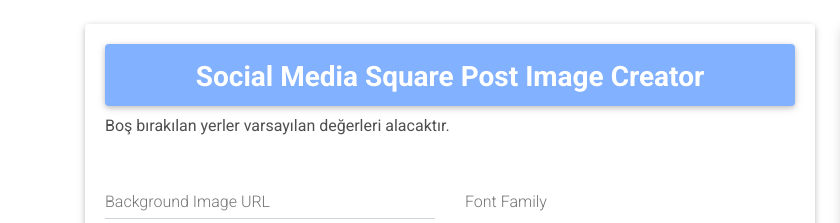
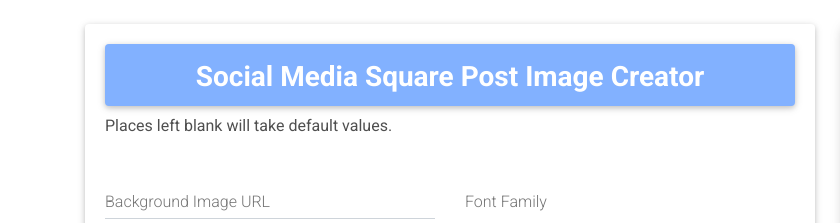
Before and after one commit to yavuzceliker/InstagramPostImageMaker, a plain HTML site: page index.html in a window 1280 px wide. Shown: the top 223 px of the page, 0-840 px from the left. Drawn offline with nearby package versions, Linux system fonts and the light colour scheme; grey boxes are pictures that could not be loaded.

Commit message:
Update index.html

```diff
--- a/index.html
+++ b/index.html
@@ -35,7 +35,7 @@
                             <div class=" card form-header blue accent-1 pt-3 pr-3 pl-3 pb-1 mb-2">
                                 <h3 class="font-weight-bold text-white text-center">Social Media Square Post Image Creator</h3>
                             </div>
-                            <p class="dark-grey-text">Boş bırakılan yerler varsayılan değerleri alacaktır. </p>
+                            <p class="dark-grey-text">Places left blank will take default values. </p>
                             <!-- Body -->
                             <div class="row">
 
```
